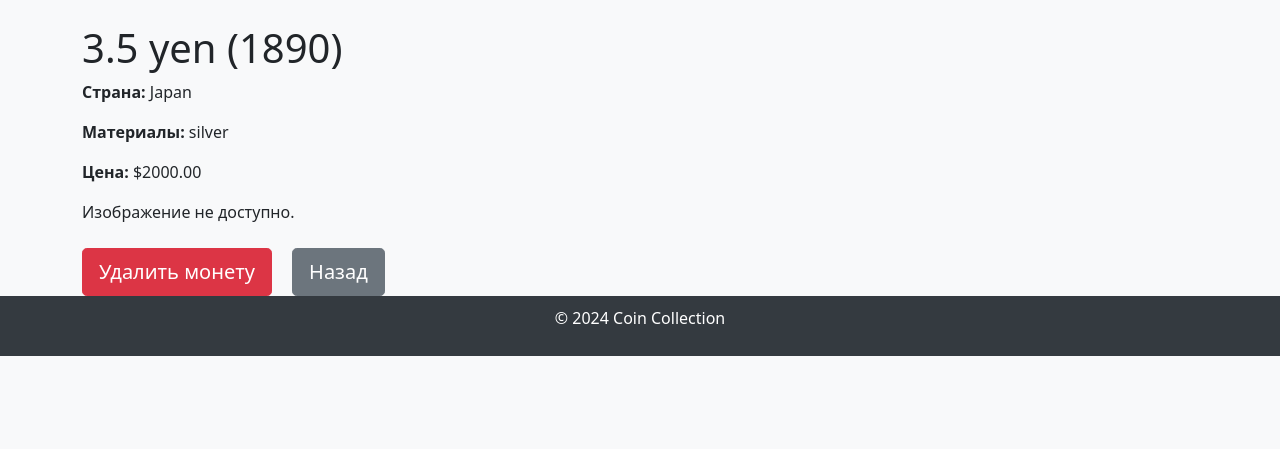
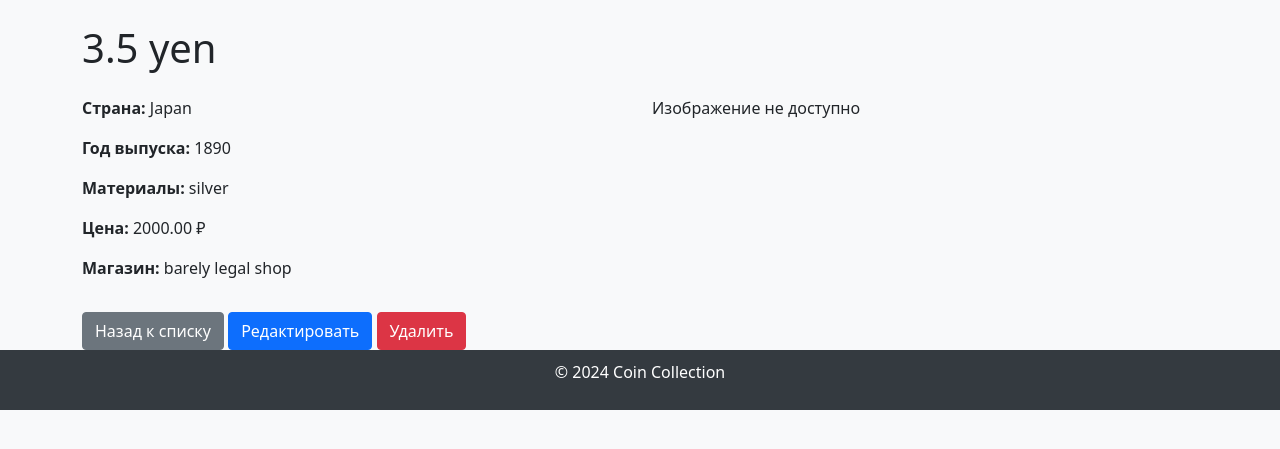
Before and after one commit to borriskiz/finalDjangoProject, a Django app: page /coin/3/ in a window 1280 px wide. Shown: the part 76-525 px from the top of the page. Run offline with Django 5.2, Linux system fonts and the light colour scheme; data comes from the database, SQL or seed files in the repository; both versions use the stored data as it was after the commit; some libraries are stand-ins or nearby versions.

Commit message:
fixed detail

```diff
--- a/coindb/views.py
+++ b/coindb/views.py
@@ -30,7 +30,7 @@ class CoinDetailView(DetailView):
 class CoinCreateView(CreateView):
     model = Coin
     template_name = 'coin/coin_form.html'
-    fields = ['name', 'year', 'country', 'material', 'price', 'image']  # Укажи поля для формы
+    fields = ['name', 'year', 'country', 'material', 'price', 'image','shop']  # Укажи поля для формы
 
     def get_success_url(self):
         return reverse_lazy('coin_detail', kwargs={'pk': self.object.pk})  # Перенаправление после успешного сохранения
--- a/templates/coin/coin_detail.html
+++ b/templates/coin/coin_detail.html
@@ -1,31 +1,40 @@
 {% extends 'base.html' %}
 
-{% block title %}Детали монеты{% endblock %}
+{% block title %}
+    Детали монеты: {{ coin.name }}
+{% endblock %}
 
 {% block content %}
-    <h1>{{ coin.name }} ({{ coin.year }})</h1>
-    <p><strong>Страна:</strong> {{ coin.country.name }}</p>
-    <p><strong>Материалы:</strong>
-        {% for material in coin.material.all %}
-            {{ material.name }}{% if not forloop.last %}, {% endif %}
-        {% endfor %}
-    </p>
-    <p><strong>Цена:</strong> ${{ coin.price }}</p>
+    <h1 class="mb-4">{{ coin.name }}</h1>
 
-    {% if coin.image %}
-        <img src="{{ coin.image.url }}" alt="{{ coin.name }}" style="max-width: 300px;">
-    {% else %}
-        <p>Изображение не доступно.</p>
-    {% endif %}
+    <div class="row">
+        <div class="col-md-6">
+            <p><strong>Страна:</strong> {{ coin.country.name }}</p>
+            <p><strong>Год выпуска:</strong> {{ coin.year }}</p>
+            <p><strong>Материалы:</strong>
+                {% for material in coin.material.all %}
+                    {{ material.name }}{% if not forloop.last %}, {% endif %}
+                {% endfor %}
+            </p>
+            <p><strong>Цена:</strong> {{ coin.price }} ₽</p>
+            <p><strong>Магазин:</strong>
+                {% if coin.shop %}
+                    {{ coin.shop.name }}
+                {% else %}
+                    Не привязано
+                {% endif %}
+            </p>
+        </div>
+        <div class="col-md-6">
+            {% if coin.image %}
+                <img src="{{ coin.image.url }}" alt="Изображение монеты" class="img-fluid" />
+            {% else %}
+                <p>Изображение не доступно</p>
+            {% endif %}
+        </div>
+    </div>
 
-    <div class="mt-4">
-        <!-- Кнопка для удаления монеты с красивым стилем -->
-        <a href="{% url 'coin_delete' coin.pk %}" class="btn btn-danger btn-lg" role="button">
-            <i class="bi bi-trash"></i> Удалить монету
-        </a>
-
-        <a href="{% url 'coin_list' %}" class="btn btn-secondary btn-lg ms-3" role="button">
-            <i class="bi bi-arrow-left-circle"></i> Назад
-        </a>
-    </div>
+    <a href="{% url 'coin_list' %}" class="btn btn-secondary mt-3">Назад к списку</a>
+    <a href="{% url 'coin_edit' coin.pk %}" class="btn btn-primary mt-3">Редактировать</a>
+    <a href="{% url 'coin_delete' coin.pk %}" class="btn btn-danger mt-3">Удалить</a>
 {% endblock %}
```
Also changed, not shown: templates/coin/coin_form.html (+17 -54 lines), db.sqlite3.
